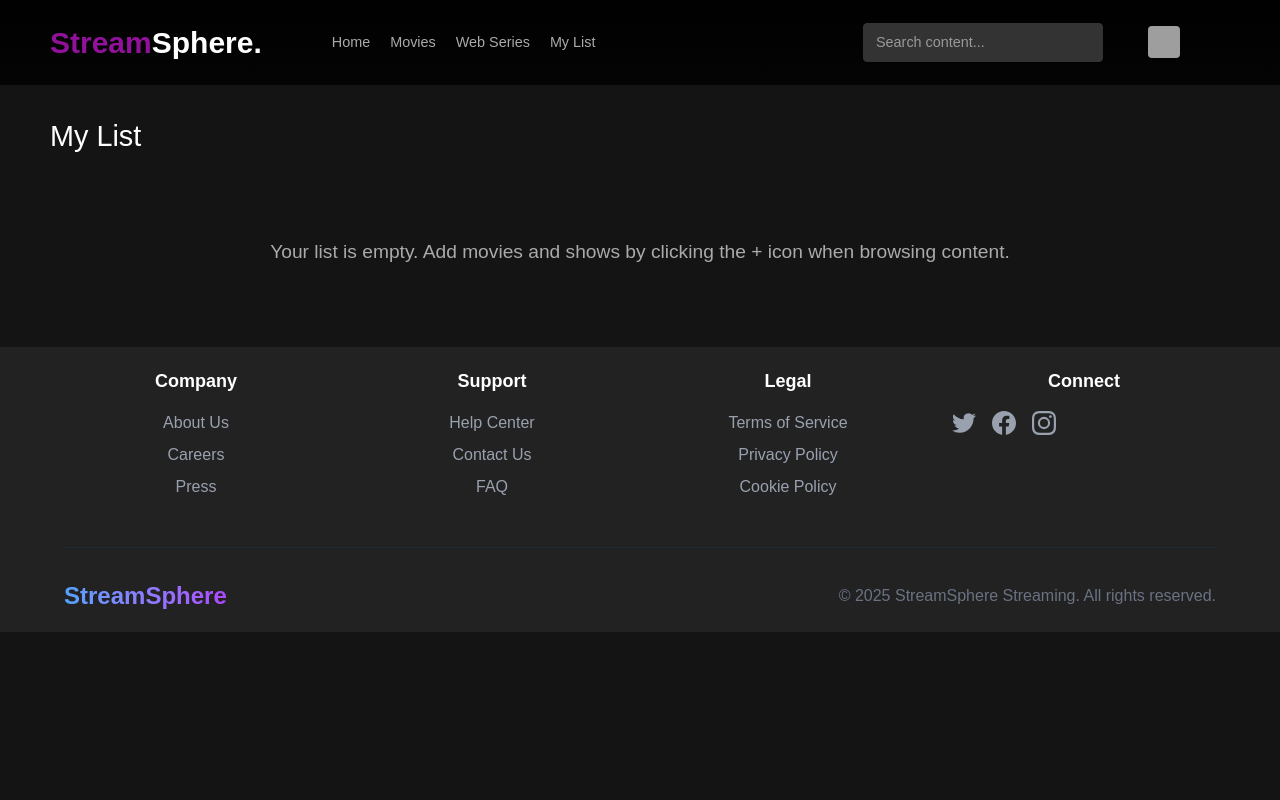
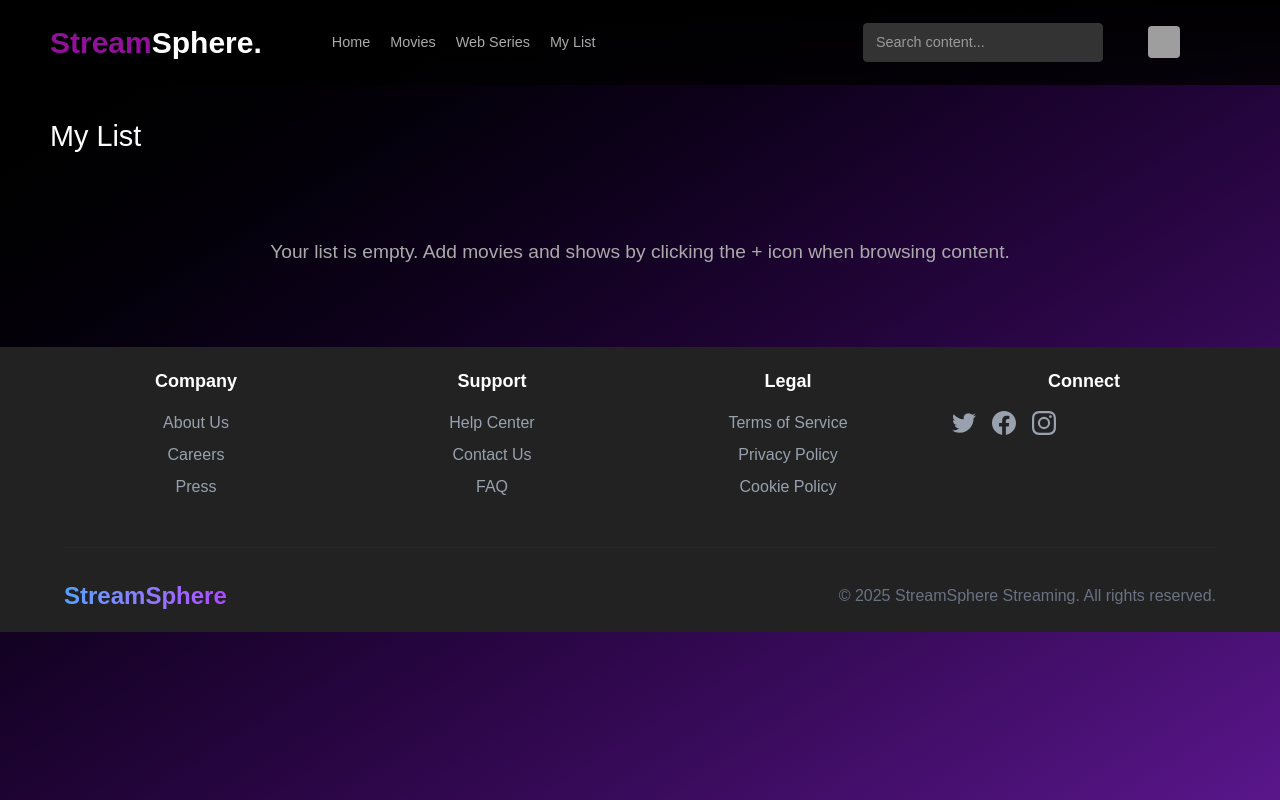
Before and after one commit to SeeThearc/StreamReact, a React (Vite) app: page /myList in a window 1280 px wide. Built offline with nearby package versions, Linux system fonts and the light colour scheme; grey boxes are pictures that could not be loaded; the HTML template or start-up script is replaced by a standard one.

Commit message:
eleventh

```diff
--- a/src/pages/Home/HomePage.jsx
+++ b/src/pages/Home/HomePage.jsx
@@ -142,7 +142,7 @@ const HomePage = () => {
   };
 
   return (
-    <div className="home-page">
+    <div className="home-page min-h-screen bg-gradient-to-br from-black to-purple-900 text-white overflow-hidden">
       <Header
         searchQuery={searchQuery}
         onSearchChange={handleSearchInputChange}
--- a/src/pages/MoviesPage/MoviesPage.jsx
+++ b/src/pages/MoviesPage/MoviesPage.jsx
@@ -64,7 +64,7 @@ const MoviesPage = () => {
   };
 
   return (
-    <div className="movies-page">
+    <div className="movies-page min-h-screen bg-gradient-to-br from-black to-purple-900 text-white overflow-hidden">
       <Header
         searchQuery={searchQuery}
         onSearchChange={handleSearchInputChange}
--- a/src/pages/MyListPage/MyListPage.jsx
+++ b/src/pages/MyListPage/MyListPage.jsx
@@ -54,7 +54,7 @@ const MyListPage = () => {
   };
 
   return (
-    <div className="mylist-page">
+    <div className="mylist-page min-h-screen bg-gradient-to-br from-black to-purple-900 text-white overflow-hidden">
       <Header
         searchQuery={searchQuery}
         onSearchChange={handleSearchInputChange}
--- a/src/pages/WebSeriesPage/WebSeriesPage.jsx
+++ b/src/pages/WebSeriesPage/WebSeriesPage.jsx
@@ -64,7 +64,7 @@ const WebSeriesPage = () => {
   };
 
   return (
-    <div className="webseries-page">
+    <div className="webseries-page min-h-screen bg-gradient-to-br from-black to-purple-900 text-white overflow-hidden">
       <Header
         searchQuery={searchQuery}
         onSearchChange={handleSearchInputChange}
```
